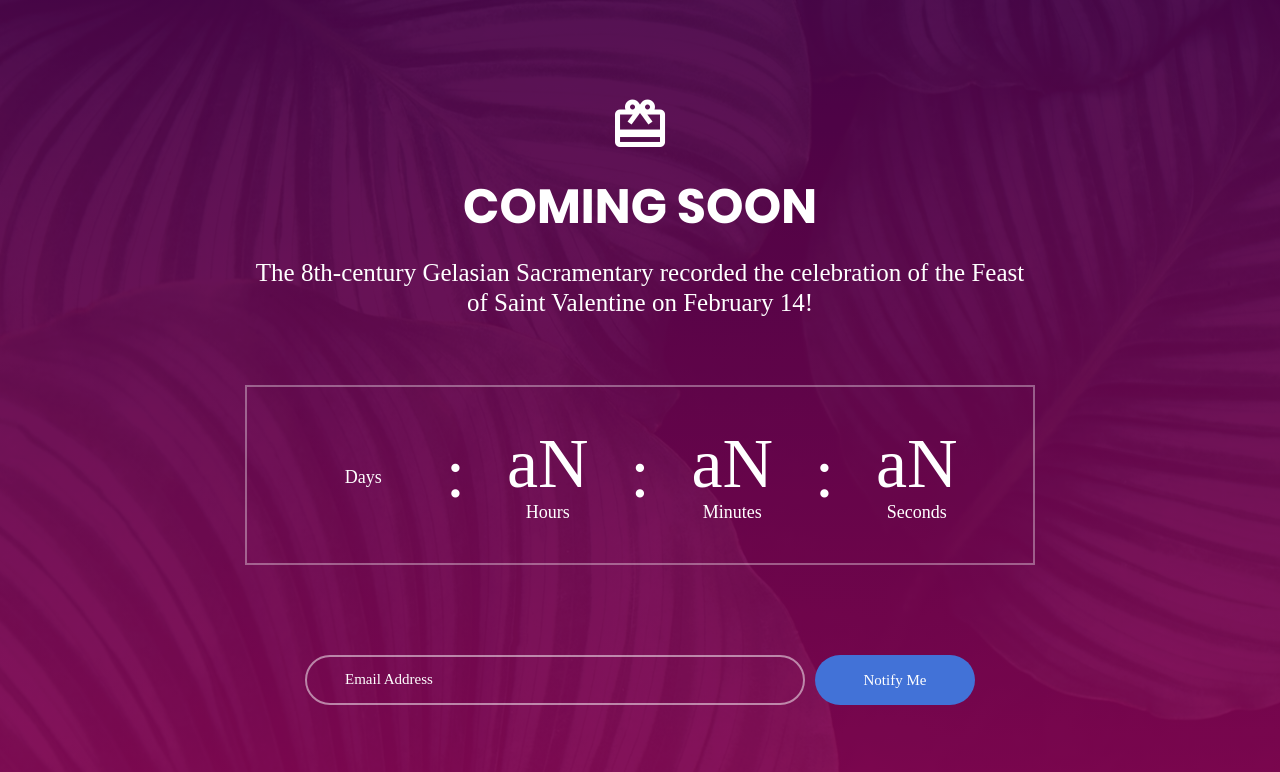
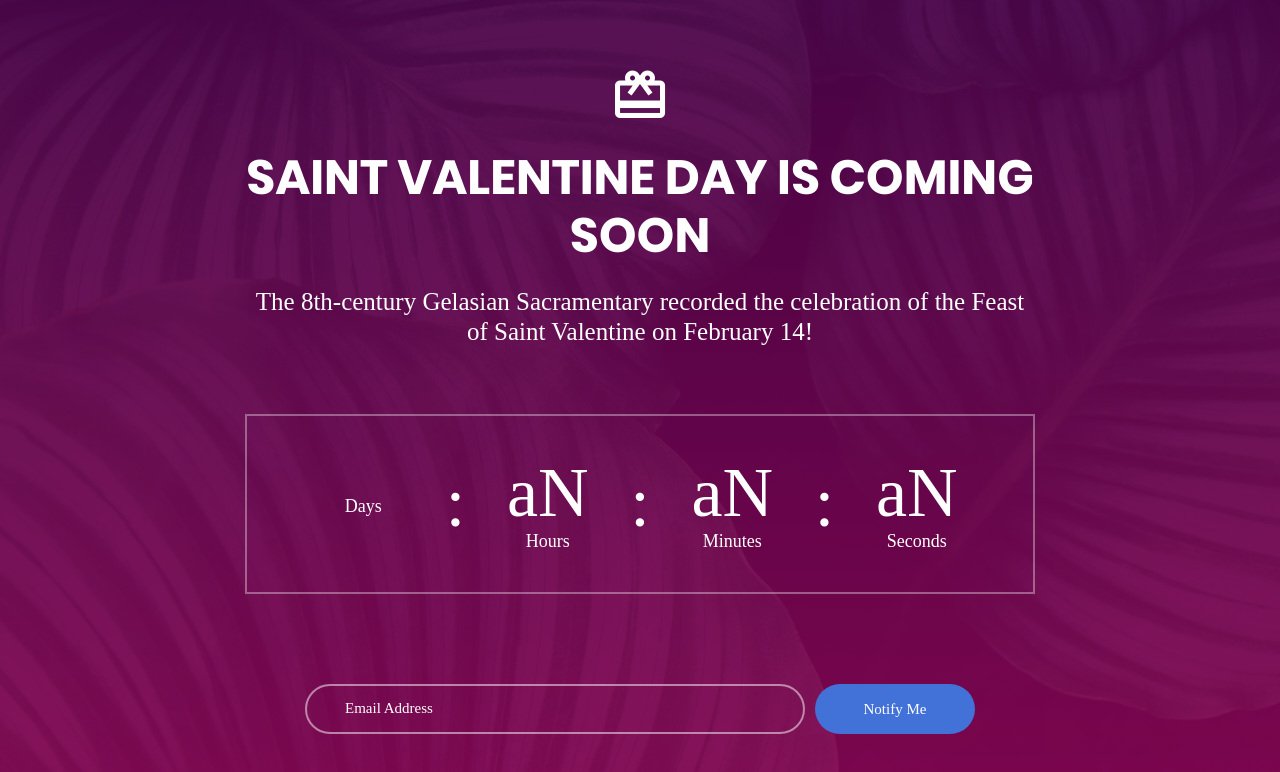
Before and after one commit to cityofgoldburg/cityofgoldburg.github.io, a plain HTML site: page index.html in a window 1280 px wide. Drawn offline with Linux system fonts and the light colour scheme; a web font is replaced by a local one.

Commit message:
new meeting date

```diff
--- a/index.html
+++ b/index.html
@@ -31,7 +31,7 @@
 			</p>
 
 			<h3 class="l1-txt1 txt-center p-b-22">
-				Coming Soon
+				Saint Valentine Day is Coming Soon
 			</h3>
 
 			<p class="txt-center m2-txt1 p-b-67">
```
